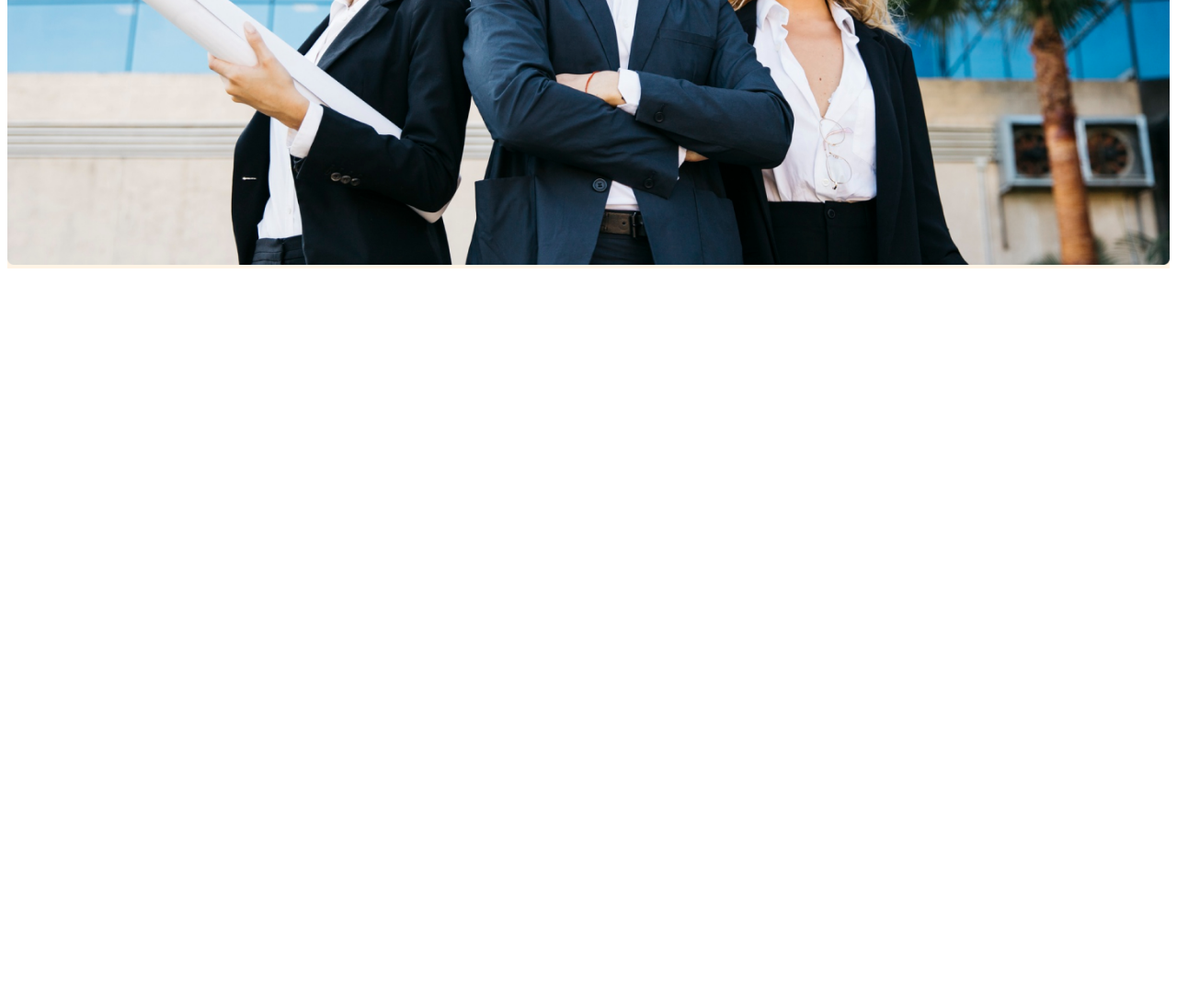
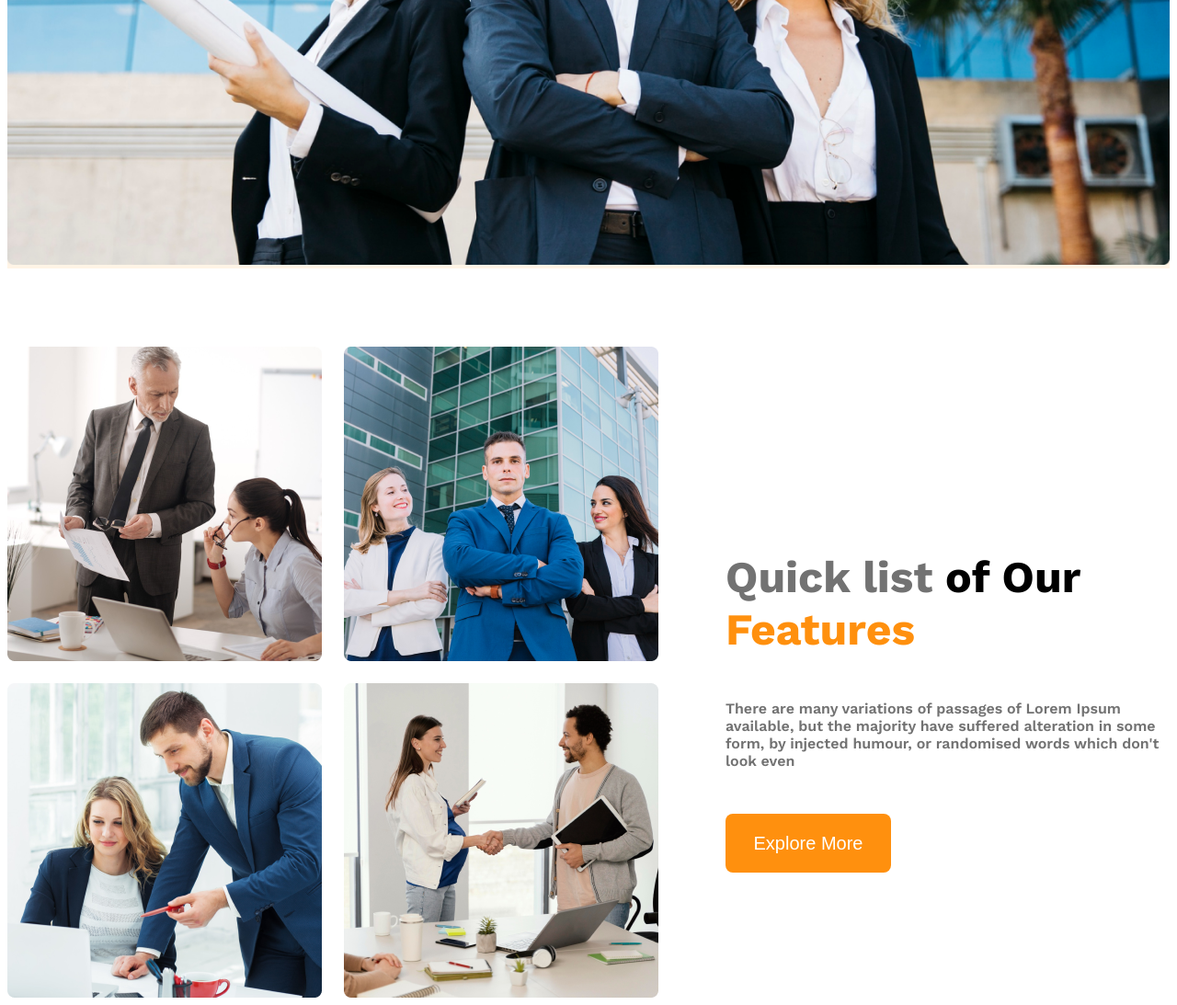
Before and after one commit to Kajol201/module10, a plain HTML site: page index.html in a window 1280 px wide. Shown: the part 909-2002 px from the top of the page at 92% size. Before the commit the page ends 1209 px from the top, so only its background shows below. Drawn offline with nearby package versions, Linux system fonts and the light colour scheme.

Commit message:
main section

```diff
--- a/index.html
+++ b/index.html
@@ -37,6 +37,23 @@
         </div>
     </header>
     <main>
+        <div class="team display-flex">
+            <div class="team-img">
+                <img src="images/team1.png" alt="two archi">
+                <img src="images/team2.png" alt="">
+                <img src="images/team3.png" alt="">
+                <img src="images/team4.png" alt="">
+
+            </div>
+            <div class="team-features">
+                <h3 class="feature-head"><span class="quick">Quick list</span>  of Our <span class="feat primary-clr">Features</span>
+
+                </h3>
+                <p class="feature-desc dark2">There are many variations of passages of Lorem Ipsum available, but the majority have suffered alteration in some form,
+                by injected humour, or randomised words which don't look even</p>
+                <button class="primary-btn featu-btn">Explore More</button>
+            </div>
+        </div>
 
     </main>
     <footer>
--- a/styles/architects.css
+++ b/styles/architects.css
@@ -28,6 +28,9 @@
     border: none;
     border-radius: 8px;
 
+}
+.primary-clr{
+    color:#FF900E;
 }
 
 /* header styles */
@@ -86,6 +89,38 @@ margin-bottom: 32px;
     width: 100%;
 
 }
+
+/* main section here */
+.team{
+    margin-top:85px;
+    align-items: center;
+
+}
+.team-img{
+    display: grid;
+    grid-template-columns: repeat(2,1fr);
+    gap:24px;
+
+}
+.team-features{
+    max-width: 537px;
+    margin-left:73px;
+    height: 360px;
+
+}
+
+.feature-head{
+    font-size: 3rem;
+}
+.feature-desc{
+    margin-top:24px;
+}
+.featu-btn{
+    margin-top:32px;
+}
+.quick{
+    color:#727272;
+}
 @media screen and (max-width:576px) {
     .navbar ,.nav-links{
         flex-direction: column;
```
